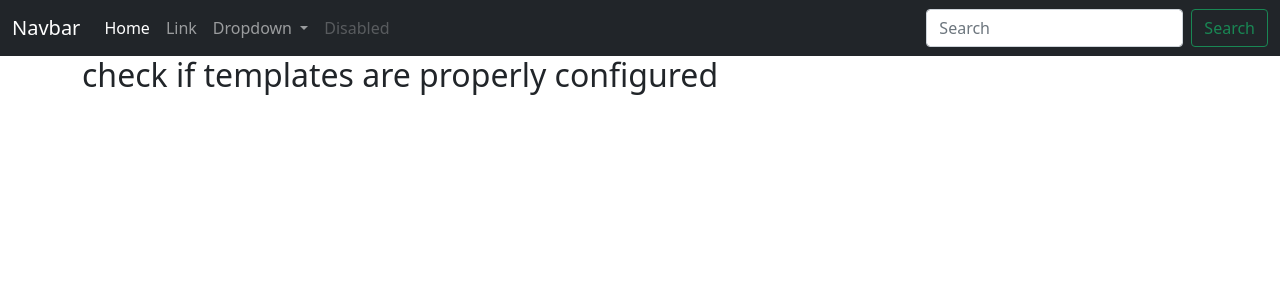
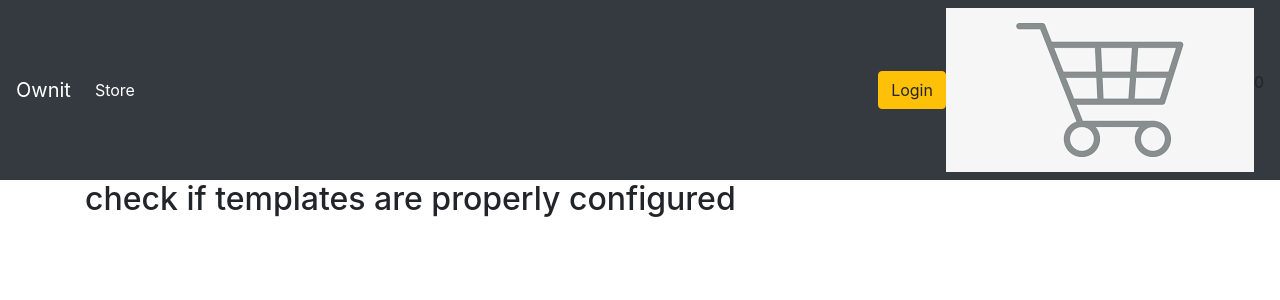
Before and after one commit to samwel-chege/Ecommerce-site, a Django app: page /cart/ in a window 1280 px wide. Shown: the top 300 px of the page. Run offline with Django 4.2, Linux system fonts and the light colour scheme; some libraries are stand-ins or nearby versions.

Commit message:
add links to the store page

```diff
--- a/ownit/templates/store/main.html
+++ b/ownit/templates/store/main.html
@@ -4,45 +4,34 @@
 <head>
     <meta charset="UTF-8">
     <meta http-equiv="X-UA-Compatible" content="IE=edge">
-    <meta name="viewport" content="width=device-width, initial-scale=1.0">
-    <link rel="stylesheet" href="https://cdn.jsdelivr.net/npm/bootstrap@5.1.3/dist/css/bootstrap.min.css" integrity="sha384-1BmE4kWBq78iYhFldvKuhfTAU6auU8tT94WrHftjDbrCEXSU1oBoqyl2QvZ6jIW3" crossorigin="anonymous">
+    <meta name="viewport" content="width=device-width,  maximum-scale=1, minimum-scale=1">
+    <link rel="stylesheet" href="https://stackpath.bootstrapcdn.com/bootstrap/4.4.1/css/bootstrap.min.css" integrity="sha384-Vkoo8x4CGsO3+Hhxv8T/Q5PaXtkKtu6ug5TOeNV6gBiFeWPGFN9MuhOf23Q9Ifjh" crossorigin="anonymous">
     <link rel="stylesheet" href="{% static 'CSS/main.css' %} ">
     <title>Ecommerce</title>
 </head>
 <body>
+
 	<nav class="navbar navbar-expand-lg navbar-dark bg-dark">
-        <div class="container-fluid">
-          <a class="navbar-brand" href="#">Navbar</a>
-          <button class="navbar-toggler" type="button" data-bs-toggle="collapse" data-bs-target="#navbarSupportedContent" aria-controls="navbarSupportedContent" aria-expanded="false" aria-label="Toggle navigation">
+        <a class="navbar-brand" href="{% url 'store' %}">Ownit</a>
+        <button class="navbar-toggler" type="button" data-toggle="collapse" data-target="#navbarSupportedContent" aria-controls="navbarSupportedContent" aria-expanded="false" aria-label="Toggle navigation">
           <span class="navbar-toggler-icon"></span>
         </button>
+
         <div class="collapse navbar-collapse" id="navbarSupportedContent">
-            <ul class="navbar-nav me-auto mb-2 mb-lg-0">
-              <li class="nav-item">
-                <a class="nav-link active" aria-current="page" href="#">Home</a>
+          <ul class="navbar-nav mr-auto">
+            <li class="nav-item active">
+              <a class="nav-link" href="{% url 'store' %}">Store <span class="sr-only">(current)</span></a>
             </li>
-              <li class="nav-item">
-                <a class="nav-link" href="#">Link</a>
-              </li>
-              <li class="nav-item dropdown">
-                <a class="nav-link dropdown-toggle" href="#" id="navbarDropdown" role="button" data-bs-toggle="dropdown" aria-expanded="false">
-                  Dropdown
+
+          </ul>
+          <div class="form-inline my-2 my-lg-0">
+               <a href="#"class="btn btn-warning">Login</a>
+
+               <a href="{% url 'cart' %}">
+                  <img  id="cart-icon" src="{% static 'Images/cart.png' %}">
               </a>
-                <ul class="dropdown-menu" aria-labelledby="navbarDropdown">
-                  <li><a class="dropdown-item" href="#">Action</a></li>
-                  <li><a class="dropdown-item" href="#">Another action</a></li>
-                  <li><hr class="dropdown-divider"></li>
-                  <li><a class="dropdown-item" href="#">Something else here</a></li>
-                </ul>
-              </li>
-              <li class="nav-item">
-                <a class="nav-link disabled">Disabled</a>
-              </li>
-            </ul>
-            <form class="d-flex">
-              <input class="form-control me-2" type="search" placeholder="Search" aria-label="Search">
-              <button class="btn btn-outline-success" type="submit">Search</button>
-            </form>
+              <p id="cart-total">0</p>
+
           </div>
         </div>
       </nav>
@@ -55,6 +44,12 @@
     </div>
 
 
-    <script src="https://cdn.jsdelivr.net/npm/bootstrap@5.1.3/dist/js/bootstrap.bundle.min.js" integrity="sha384-ka7Sk0Gln4gmtz2MlQnikT1wXgYsOg+OMhuP+IlRH9sENBO0LRn5q+8nbTov4+1p" crossorigin="anonymous"></script>
+    <script src="https://code.jquery.com/jquery-3.4.1.slim.min.js" integrity="sha384-J6qa4849blE2+poT4WnyKhv5vZF5SrPo0iEjwBvKU7imGFAV0wwj1yYfoRSJoZ+n" crossorigin="anonymous"></script>
+
+	<script src="https://cdn.jsdelivr.net/npm/popper.js@1.16.0/dist/umd/popper.min.js" integrity="sha384-Q6E9RHvbIyZFJoft+2mJbHaEWldlvI9IOYy5n3zV9zzTtmI3UksdQRVvoxMfooAo" crossorigin="anonymous"></script>
+
+	<script src="https://stackpath.bootstrapcdn.com/bootstrap/4.4.1/js/bootstrap.min.js" integrity="sha384-wfSDF2E50Y2D1uUdj0O3uMBJnjuUD4Ih7YwaYd1iqfktj0Uod8GCExl3Og8ifwB6" crossorigin="anonymous"></script>
+
+	<script type="text/javascript" src="{% static 'js/cart.js' %}"></script>
 </body>
 </html>
```
Lines whose indentation alone changed are shown as unchanged.
